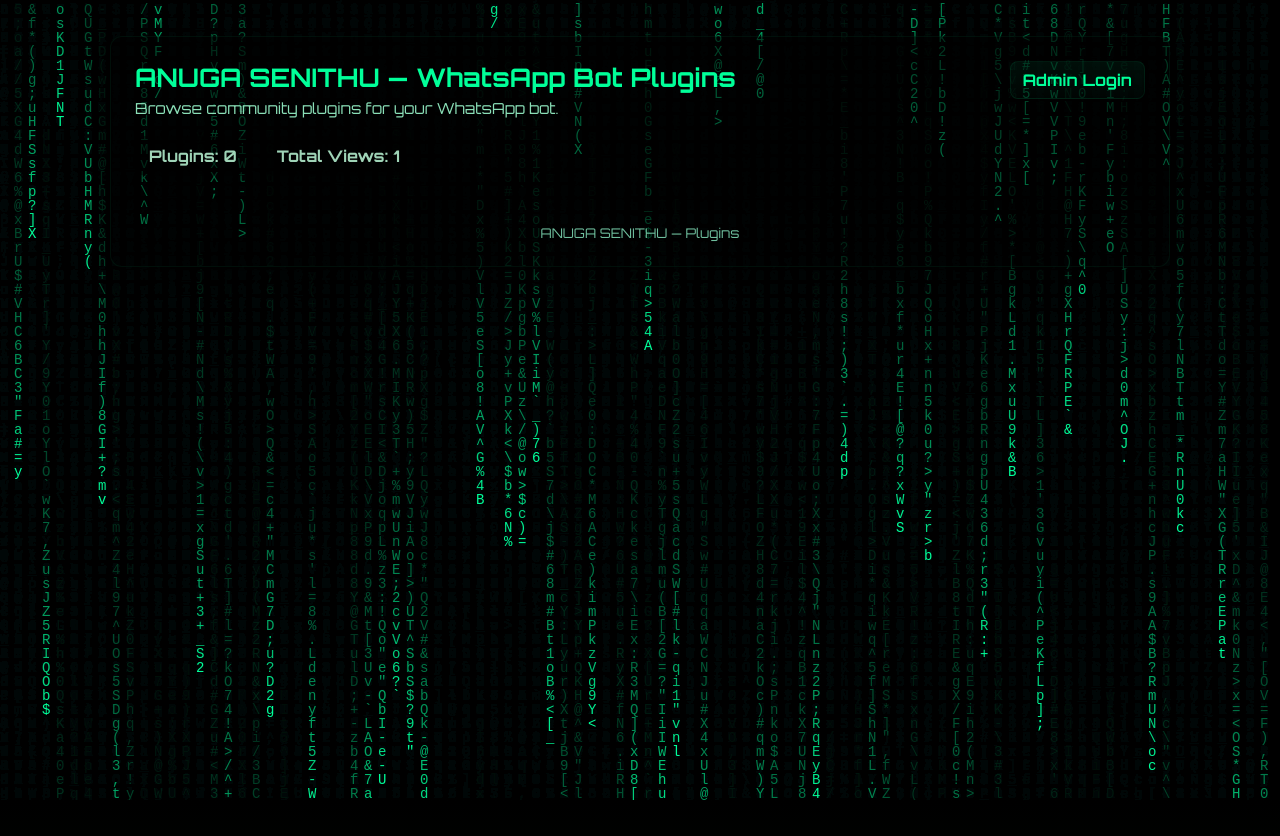
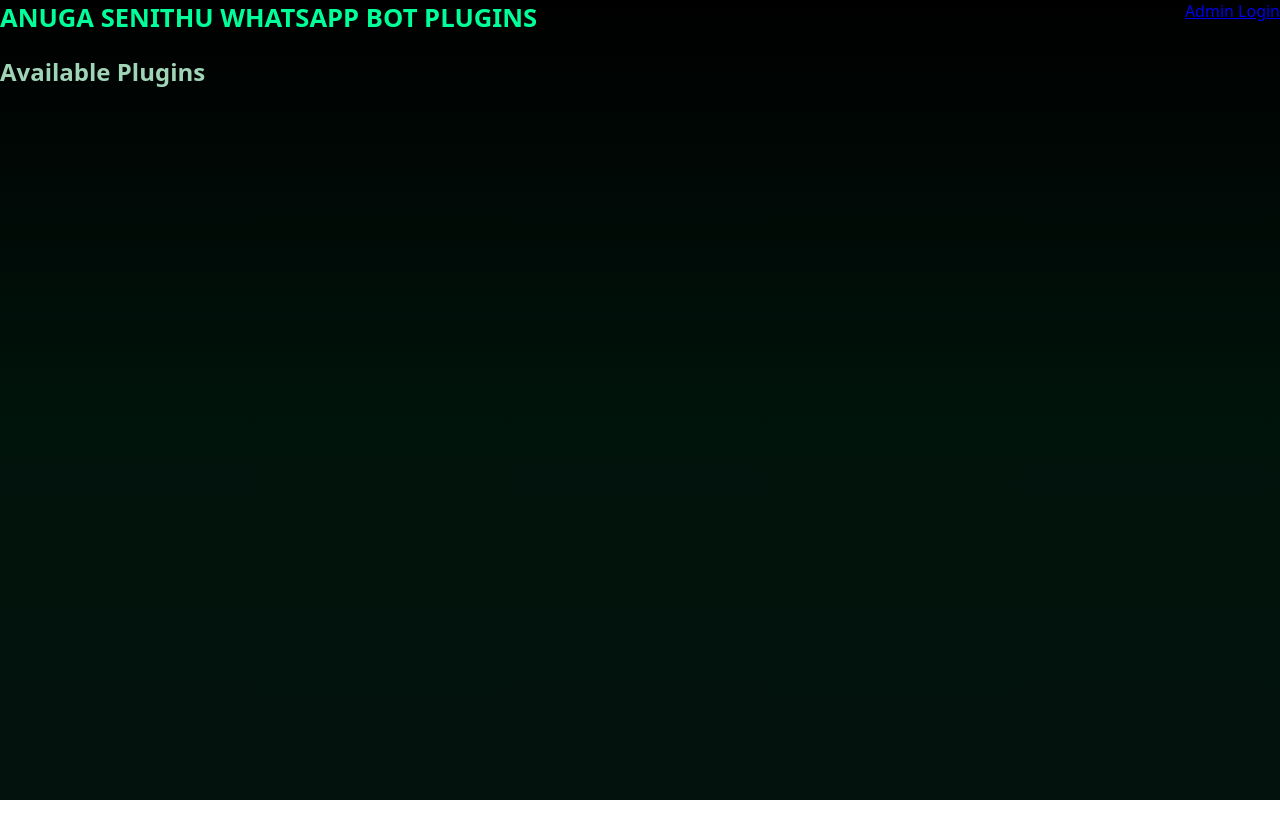
Before and after one commit to cyberxdevsofficial/Plugin-web, a plain HTML site: page index.html in a window 1280 px wide. After the commit the page ends 800 px from the top, so only its background shows below. Drawn offline with Linux system fonts and the light colour scheme.

Commit message:
Update index.html

```diff
--- a/index.html
+++ b/index.html
@@ -1,47 +1,23 @@
-<!doctype html>
+<!DOCTYPE html>
 <html lang="en">
 <head>
-  <meta charset="utf-8" />
-  <meta name="viewport" content="width=device-width,initial-scale=1" />
-  <title>ANUGA SENITHU - WhatsApp Bot Plugins</title>
-  <link href="https://fonts.googleapis.com/css2?family=Orbitron:wght@400;700&display=swap" rel="stylesheet">
+  <meta charset="UTF-8">
+  <title>ANUGA SENITHU WHATSAPP BOT PLUGINS</title>
   <link rel="stylesheet" href="style.css">
 </head>
 <body>
-  <canvas id="matrix"></canvas>
+  <header>
+    <h1>ANUGA SENITHU WHATSAPP BOT PLUGINS</h1>
+    <nav>
+      <a href="login.html">Admin Login</a>
+    </nav>
+  </header>
 
-  <div class="container">
-    <header>
-      <div>
-        <h1>ANUGA SENITHU — WhatsApp Bot Plugins</h1>
-        <p class="subtitle">Browse community plugins for your WhatsApp bot.</p>
-      </div>
-      <div class="controls">
-        <a href="login.html" class="btn">Admin Login</a>
-      </div>
-    </header>
-
-    <main>
-      <section class="stats">
-        <div class="stat">Plugins: <span id="stat-plugins">0</span></div>
-        <div class="stat">Total Views: <span id="stat-views">0</span></div>
-      </section>
-
-      <section id="plugin-list" class="plugin-list"></section>
-    </main>
-
-    <footer>
-      <small>ANUGA SENITHU — Plugins</small>
-    </footer>
-  </div>
+  <main>
+    <h2>Available Plugins</h2>
+    <div id="plugin-list"></div>
+  </main>
 
   <script src="script.js"></script>
-  <script>
-    // index-specific initialization
-    (function(){
-      incrementViewCount(); // counts global site views
-      renderPublicPlugins();
-    })();
-  </script>
 </body>
 </html>
```
